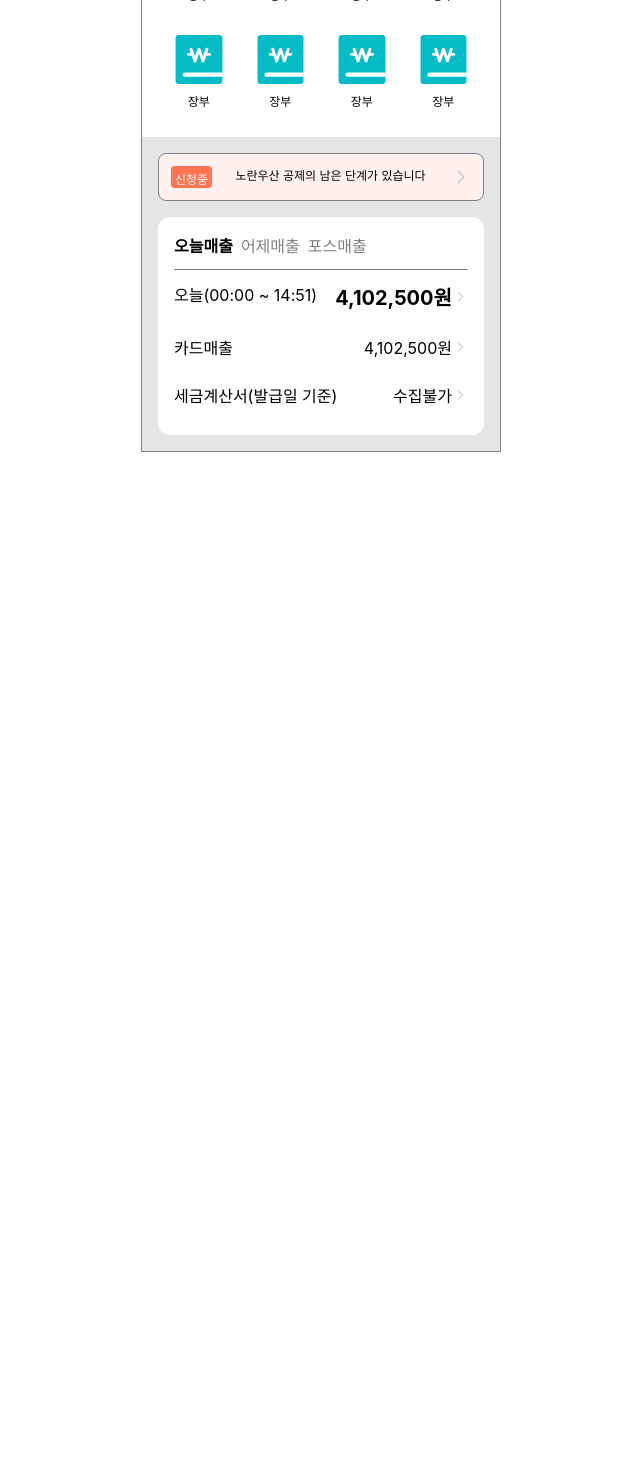
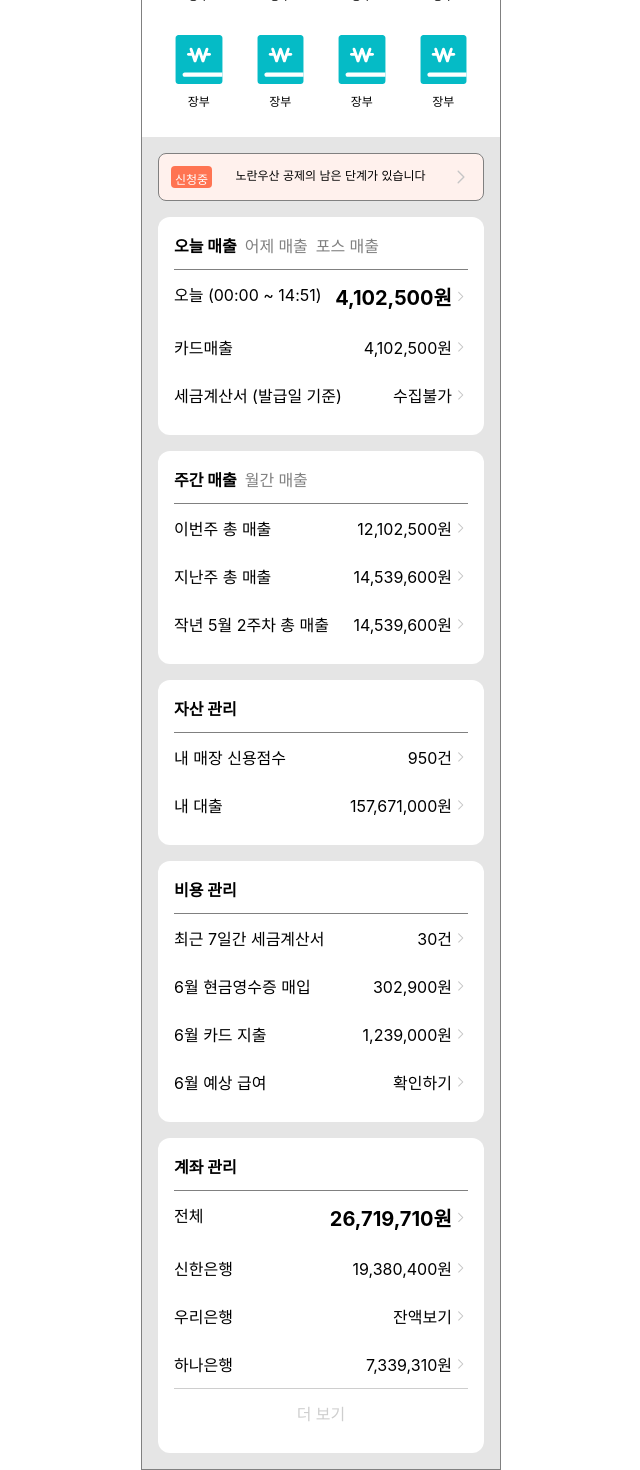
Before and after one commit to dev-owen/cn-assignment, a Next.js app: page / in a window 1280 px wide. Shown: the part 167-1637 px from the top of the page, without its empty margins (319-959 px from the left). Before the commit the page ends 800 px from the top, so only its background shows below. Built offline with nearby package versions, Linux system fonts and the light colour scheme; no server answers.

Commit message:
feat: Revenue 컴포넌트 추가 및 더미 데이터 작성

```diff
--- /dev/null
+++ b/components/RevenueCard/index.tsx
@@ -0,0 +1,30 @@
+import React from 'react';
+import * as $ from './style';
+import { IRevenueCard } from "./type";
+
+const RevenueCard = ({data}: IRevenueCard) => {
+  const {headers, contents, hasSeeMoreButton} = data;
+  return (
+    <$.Wrapper>
+      <div className="topBar">
+        {headers.map((el: any, idx: number) => (
+          <div className={`topBarLabel ${idx === 0 && 'selected'}`} key={`tb-${idx}`}>{el}</div>
+        ))}
+      </div>
+      <div className="cardContent">
+        {contents.map((el: any, idx: number) => (
+          <div className="cardItem" key={`card-${idx}`}>
+            <span>{el.label}</span>
+            <span className={`${el.isBoldBig && 'bigBold'} criteria`}>{el.value}</span>
+            <img src="/icons/ic__system__chevron_right__outline.svg" alt="화살표"/>
+          </div>
+        ))}
+      </div>
+      {hasSeeMoreButton && (<div className="seeMore">
+        더 보기
+      </div>)}
+    </$.Wrapper>
+  );
+};
+
+export default RevenueCard;
--- a/components/TodayRevenue/style.ts
+++ b/components/RevenueCard/style.ts
@@ -6,7 +6,7 @@ export const Wrapper = styled.div`
   border-radius: 12px;
   margin-top: 16px;
 
-  div.topBar {
+  .topBar {
     border-bottom: 1px solid gray;
     display: flex;
     padding-bottom: 12px;
@@ -23,7 +23,7 @@ export const Wrapper = styled.div`
     }
   }
 
-  div.cardContent {
+  .cardContent {
 
     .cardItem {
       display: flex;
@@ -41,4 +41,12 @@ export const Wrapper = styled.div`
     }
 
   }
+
+  .seeMore {
+    border-top: 1px solid #cecece;
+    color: #cecece;
+    text-align: center;
+    font-weight: 500;
+    padding: 12px 0;
+  }
 `
--- /dev/null
+++ b/components/RevenueCard/type.ts
@@ -0,0 +1,11 @@
+export interface IRevenueCard {
+  data: {
+    headers: string[],
+    contents: [
+      label: string,
+      value: string,
+      isBoldBig: boolean
+    ],
+    hasSeeMoreButton: boolean
+  }
+}
--- a/components/TodayRevenue/index.tsx
+++ /dev/null
@@ -1,33 +0,0 @@
-import React from 'react';
-import * as $ from './style';
-
-const TodayRevenue = () => {
-  return (
-    <$.Wrapper>
-      <div className="topBar">
-        <div className="topBarLabel selected">오늘매출</div>
-        <div className="topBarLabel">어제매출</div>
-        <div className="topBarLabel">포스매출</div>
-      </div>
-      <div className="cardContent">
-        <div className="cardItem">
-          <span>오늘(00:00 ~ 14:51)</span>
-          <span className="bigBold criteria">4,102,500원</span>
-          <img src="/icons/ic__system__chevron_right__outline.svg" alt="화살표"/>
-        </div>
-        <div className="cardItem">
-          <span>카드매출</span>
-          <span className="criteria">4,102,500원</span>
-          <img src="/icons/ic__system__chevron_right__outline.svg" alt="화살표"/>
-        </div>
-        <div className="cardItem">
-          <span>세금계산서(발급일 기준)</span>
-          <span className="criteria">수집불가</span>
-          <img src="/icons/ic__system__chevron_right__outline.svg" alt="화살표"/>
-        </div>
-      </div>
-    </$.Wrapper>
-  );
-};
-
-export default TodayRevenue;
--- /dev/null
+++ b/data/dummy.ts
@@ -0,0 +1,114 @@
+export const todayRevenueData = {
+  headers: ['오늘 매출', '어제 매출', '포스 매출'],
+  contents: [
+    {
+      label: '오늘 (00:00 ~ 14:51)',
+      value: '4,102,500원',
+      isBoldBig: true
+    },
+    {
+      label: '카드매출',
+      value: '4,102,500원',
+      isBoldBig: false
+    },
+    {
+      label: '세금계산서 (발급일 기준)',
+      value: '수집불가',
+      isBoldBig: false
+    },
+  ],
+  hasSeeMoreButton: false
+}
+
+export const weeklyRevenueData = {
+  headers: ['주간 매출', '월간 매출'],
+  contents: [
+    {
+      label: '이번주 총 매출',
+      value: '12,102,500원',
+      isBoldBig: false
+    },
+    {
+      label: '지난주 총 매출',
+      value: '14,539,600원',
+      isBoldBig: false
+    },
+    {
+      label: '작년 5월 2주차 총 매출',
+      value: '14,539,600원',
+      isBoldBig: false
+    },
+  ],
+  hasSeeMoreButton: false
+}
+
+export const assetManage = {
+  headers: ['자산 관리'],
+  contents: [
+    {
+      label: '내 매장 신용점수',
+      value: '950건',
+      isBoldBig: false
+    },
+    {
+      label: '내 대출',
+      value: '157,671,000원',
+      isBoldBig: false
+    }
+  ],
+  hasSeeMoreButton: false
+}
+
+export const costManage = {
+  headers: ['비용 관리'],
+  contents: [
+    {
+      label: '최근 7일간 세금계산서',
+      value: '30건',
+      isBoldBig: false
+    },
+    {
+      label: '6월 현금영수증 매입',
+      value: '302,900원',
+      isBoldBig: false
+    },
+    {
+      label: '6월 카드 지출',
+      value: '1,239,000원',
+      isBoldBig: false
+    },
+    {
+      label: '6월 예상 급여',
+      value: '확인하기',
+      isBoldBig: false
+    }
+  ],
+  hasSeeMoreButton: false
+}
+
+export const accountManage = {
+  headers: ['계좌 관리'],
+  contents: [
+    {
+      label: '전체',
+      value: '26,719,710원',
+      isBoldBig: true
+    },
+    {
+      label: '신한은행',
+      value: '19,380,400원',
+      isBoldBig: false
+    },
+    {
+      label: '우리은행',
+      value: '잔액보기',
+      isBoldBig: false
+    },
+    {
+      label: '하나은행',
+      value: '7,339,310원',
+      isBoldBig: false
+    }
+  ],
+  hasSeeMoreButton: true
+}
--- a/pages/index.tsx
+++ b/pages/index.tsx
@@ -2,7 +2,9 @@ import type { NextPage } from 'next'
 import styled from "styled-components";
 import Header from "../components/Header";
 import ShortCutList from "../components/ShortCutList";
-import TodayRevenue from "../components/TodayRevenue";
+import RevenueCard from "../components/RevenueCard";
+import { useEffect, useState } from "react";
+import { accountManage, assetManage, costManage, todayRevenueData, weeklyRevenueData } from "../data/dummy";
 
 
 const Wrapper = styled.div`
@@ -43,6 +45,25 @@ const Wrapper = styled.div`
 `
 
 const Home: NextPage = () => {
+  const [home, setHome] = useState<any>([]);
+  const [bottomSheet, setBottomSheet] = useState<any>([]);
+  useEffect(() => {
+    fetch('https://ma.kcd.partners/staging/mmp/v2/match', {
+      method: 'POST',
+      headers: {
+        'Content-Type': 'application/json'
+      },
+      body: '{"id_type":"user_business","id":"-1","placement_group":"fe_project_home"}'
+    }).then(r => r.json()).then(data => setHome([...data.placements]));
+    fetch('https://ma.kcd.partners/staging/mmp/v2/match', {
+      method: 'POST',
+      headers: {
+        'Content-Type': 'application/json'
+      },
+      body: '{"id_type":"user_business","id":"-1","placements":["fe_project_bottomsheet"]}'
+    }).then(r => r.json()).then(data => setBottomSheet([...data.placements]));
+  }, []);
+
   return (
     <Wrapper>
       <Header />
@@ -53,7 +74,11 @@ const Home: NextPage = () => {
           <span>노란우산 공제의 남은 단계가 있습니다</span>
           <img src="/icons/ic__system__chevron_right__outline.svg" alt="화살표"/>
         </div>
-        <TodayRevenue />
+        <RevenueCard data={todayRevenueData} />
+        <RevenueCard data={weeklyRevenueData} />
+        <RevenueCard data={assetManage} />
+        <RevenueCard data={costManage} />
+        <RevenueCard data={accountManage} />
       </div>
     </Wrapper>
   )
```
